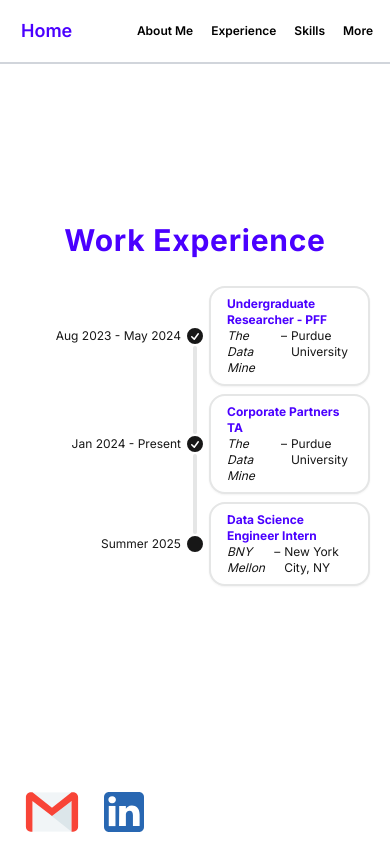
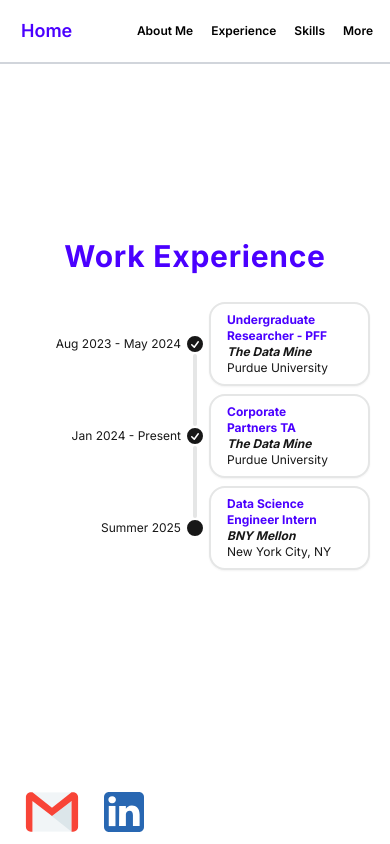
Before and after one commit to vshetty28/vihaan-personal-website, a Next.js app: page /experience in a window 390 px wide. Built offline with nearby package versions, Linux system fonts and the light colour scheme.

Commit message:
Visual fixes

```diff
--- a/src/components/WorkExperience.js
+++ b/src/components/WorkExperience.js
@@ -20,11 +20,11 @@
 			<div className="timeline-start lg:mx-3 text-xs lg:text-2xl lg:tracking-wider">{experience.date}</div>
 			{experience.completed ? checkmarkIcon : checkmarkOpen}
 			<button className="timeline-end timeline-box text-left hover:border-primary border-2 hover:scale-105 transition duration-200 ease-in-out lg:mx-3" onClick={() => document.getElementById(`my_modal_${experience.id}`).showModal()}>
-				<p className="font-bold text-primary text-xs lg:text-lg">{experience.title}</p>
-				<div className="flex flex-row gap-1">
-					<p className="italic">{experience.company}</p>
-					<p>&ndash;</p>
-					<p>{experience.location}</p>
+				<p className="font-bold text-primary text-xs lg:text-lg text-balance">{experience.title}</p>
+				<div className="flex flex-col lg:flex-row lg:gap-1">
+					<p className="italic shrink-0 font-bold lg:font-normal">{experience.company}</p>
+					<p className="hidden lg:block">&ndash;</p>
+					<p className="shrink-0">{experience.location}</p>
 				</div>
 			</button>
 			<dialog id={`my_modal_${experience.id}`} className="modal">
--- a/src/pages/about-me/index.js
+++ b/src/pages/about-me/index.js
@@ -13,7 +13,7 @@
 					<Image src="/assets/headshot.png" alt="" className="size-1/2 lg:size-1/4 rounded-full shadow-2xl max-h-full lg:m-4" width={4000} height={4000} />
 					<div className="lg:px-20 lg:mx-10">
             <Title text='About Me' />
-						<p className="text-pretty text-sm lg:text-xl">Hi! My name is Vihaan Shetty. Welcome to my personal website! I am originally from the SF Bay Area, California, but am currently studying Computer Science and Data Science at Purdue. I expect to graduate in Spring 2026. I am a huge sports fan, with some of my favorite teams being the 49ers, Warriors, FC Barcelona and Liverpool FC. In my free time, I love working out and playing videogames. Feel free to contact me at the links provided below, or explore the rest of the site!</p>
+						<p className="text-balance text-sm lg:text-xl">Hi! My name is Vihaan Shetty. Welcome to my personal website! I am originally from the SF Bay Area, California, but am currently studying Computer Science and Data Science at Purdue. I expect to graduate in Spring 2026. I am a huge sports fan, with some of my favorite teams being the 49ers, Warriors, FC Barcelona and Liverpool FC. In my free time, I love working out and playing videogames. Feel free to contact me at the links provided below, or explore the rest of the site!</p>
 					</div>
 				</div>
 			</div>
```
